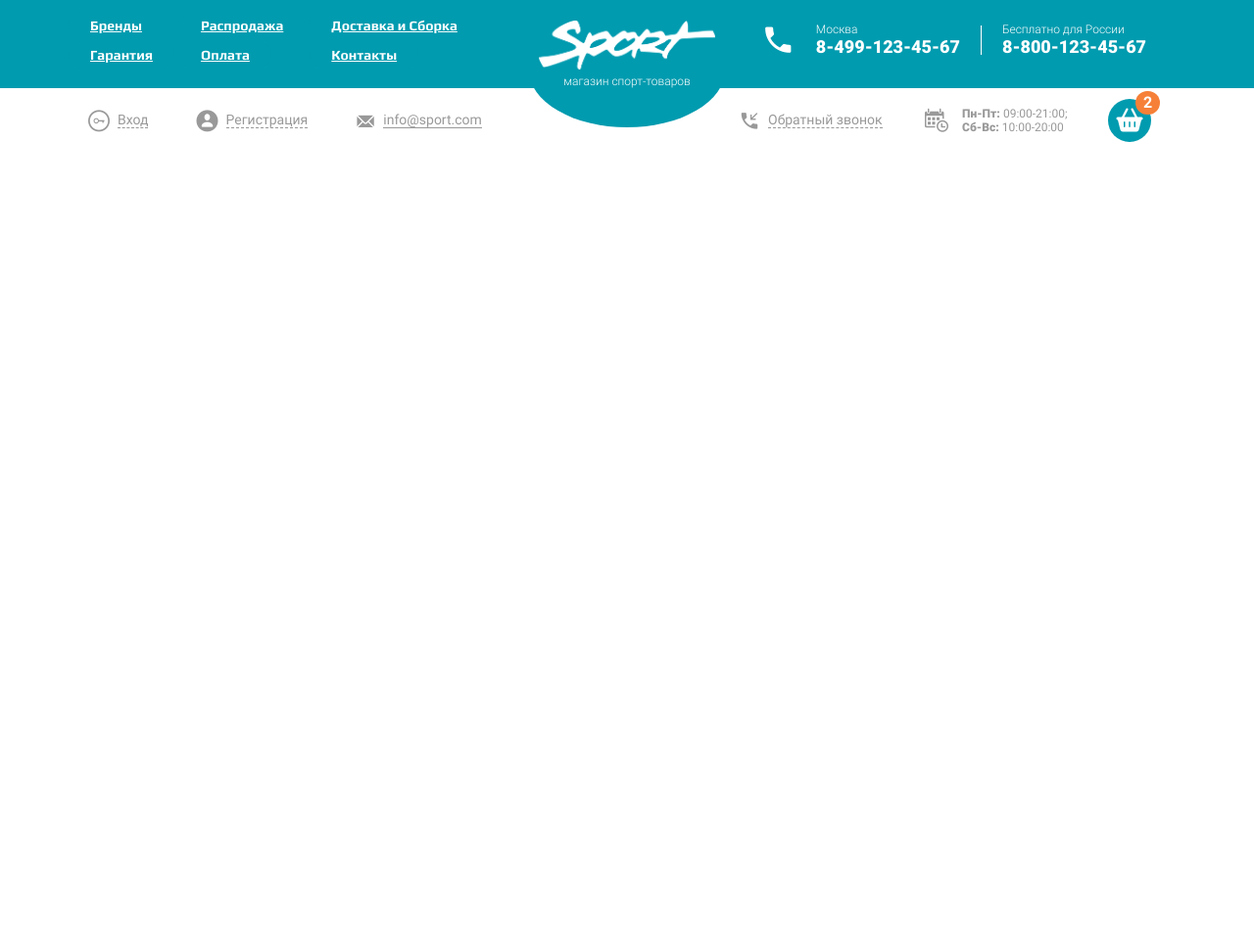
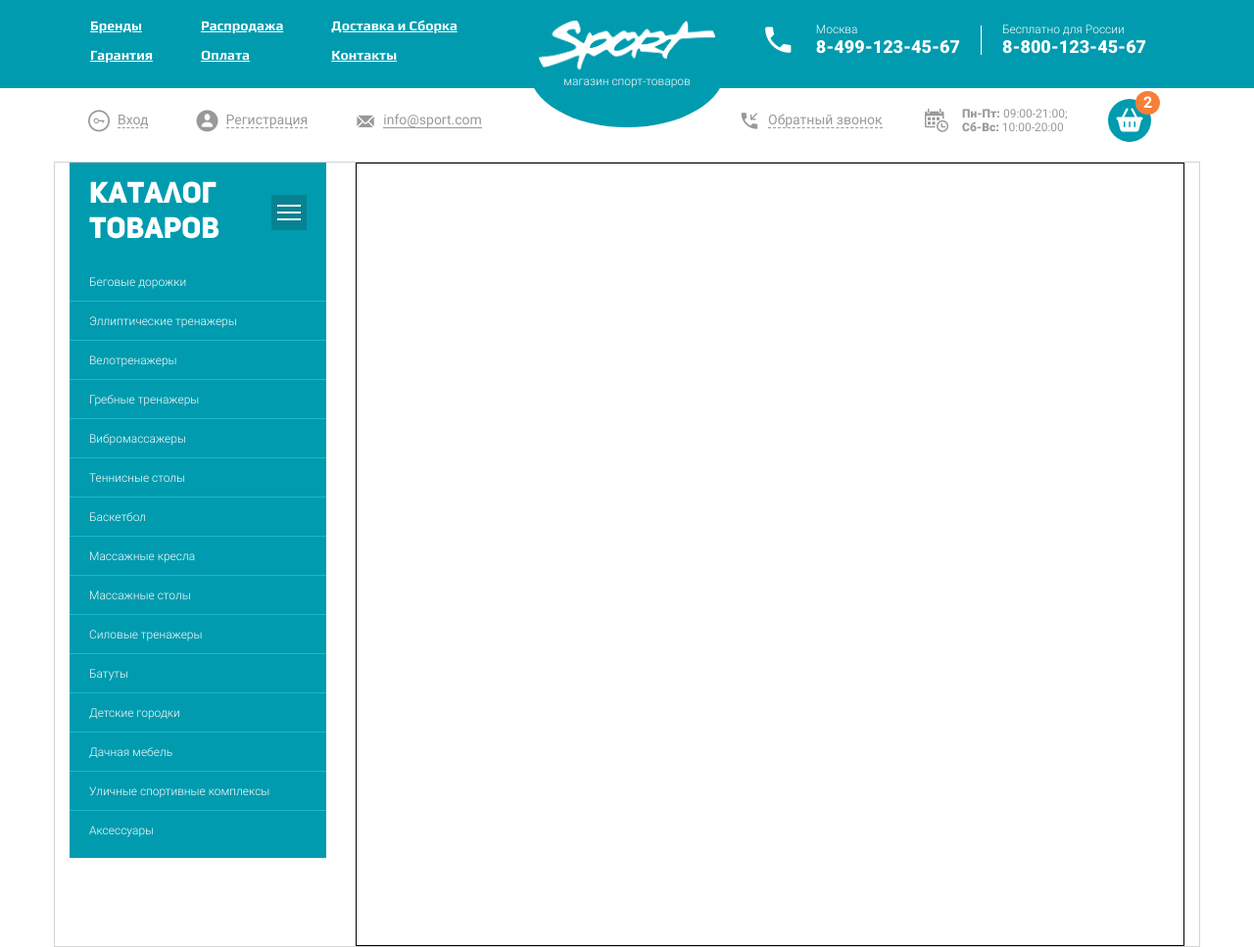
Before and after one commit to Electr0Nick/practice_onlinestore, a website: page src/index.html in a window 1280 px wide. Shown: the top 967 px of the page at 98% size. Before the commit the page ends 800 px from the top, so only its background shows below. Drawn offline with nearby package versions, Linux system fonts and the light colour scheme; files that its build step writes are made by us from their sources; files whose address does not match are found by name; a web font is replaced by a local one.

Commit message:
add catalogbar

```diff
--- a/package.json
+++ b/package.json
@@ -27,6 +27,7 @@
     "gulp-clean-css": "latest",
     "gulp-file-include": "latest",
     "gulp-fonter": "latest",
+    "gulp-group-css-media-queries": "latest",
     "gulp-imagemin": "latest",
     "gulp-newer": "latest",
     "gulp-notify": "latest",
--- /dev/null
+++ b/src/html/catalogbar.html
@@ -0,0 +1,29 @@
+<div class="catalogbar">
+  <div class="catalogbar__head">
+    <h3 class="catalogbar__title">каталог товаров</h3>
+    <div class="catalogbar__button">
+      <div class="catalogbar__btnline"></div>
+      <div class="catalogbar__btnline"></div>
+      <div class="catalogbar__btnline"></div>
+    </div>
+  </div>
+  <div class="catalogbar__body">
+    <ul class="catalogbar__list">
+      <li class="catalogbar__item"><a class="catalogbar__link" href="##">Беговые дорожки </a></li>
+      <li class="catalogbar__item"><a class="catalogbar__link" href="##">Эллиптические тренажеры</a></li>
+      <li class="catalogbar__item"><a class="catalogbar__link" href="##">Велотренажеры</a></li>
+      <li class="catalogbar__item"><a class="catalogbar__link" href="##">Гребные тренажеры</a></li>
+      <li class="catalogbar__item"><a class="catalogbar__link" href="##">Вибромассажеры</a></li>
+      <li class="catalogbar__item"><a class="catalogbar__link" href="##">Теннисные столы</a></li>
+      <li class="catalogbar__item"><a class="catalogbar__link" href="##">Баскетбол</a></li>
+      <li class="catalogbar__item"><a class="catalogbar__link" href="##">Массажные кресла</a></li>
+      <li class="catalogbar__item"><a class="catalogbar__link" href="##">Массажные столы</a></li>
+      <li class="catalogbar__item"><a class="catalogbar__link" href="##">Силовые тренажеры</a></li>
+      <li class="catalogbar__item"><a class="catalogbar__link" href="##">Батуты</a></li>
+      <li class="catalogbar__item"><a class="catalogbar__link" href="##">Детские городки</a></li>
+      <li class="catalogbar__item"><a class="catalogbar__link" href="##">Дачная мебель</a></li>
+      <li class="catalogbar__item"><a class="catalogbar__link" href="##">Уличные спортивные комплексы</a></li>
+      <li class="catalogbar__item"><a class="catalogbar__link" href="##">Аксессуары</a></li>
+    </ul>
+  </div>
+</div>
--- a/src/index.html
+++ b/src/index.html
@@ -10,11 +10,19 @@
 
     @@include('html/header.html')
 
-        <main>
+    <main class="main">
+      <div class="main__container container">
+        <div class="main__leftside">
 
+          @@include('html/catalogbar.html')
+
+        </div>
+        <div class="main__rightside">
+        </div>
+      </div>
     </main>
 
-        @@include('./html/footer.html')
+    @@include('html/footer.html')
 
   </div>
 
--- /dev/null
+++ b/src/scss/catalogbar.scss
@@ -0,0 +1,60 @@
+.catalogbar {
+  width: 100%;
+  color: $white;
+  background-color: $blue;
+  &__head {
+    display: flex;
+    justify-content: space-between;
+    align-items: center;
+    padding: 15px 20px;
+  }
+  &__title {
+    flex: 0 1 65%;
+    font-family: UniSansHeavyCaps, sans-serif;
+    font-size: 30px;
+    font-weight: 400;
+    cursor: default;
+  }
+  &__button {
+    display: flex;
+    flex-direction: column;
+    justify-content: center;
+    align-items: center;
+    gap: 5px;
+    width: 36px;
+    height: 36px;
+    background-color: $dark-blue;
+    cursor: pointer;
+  }
+  &__btnline {
+    width: 24px;
+    height: 2px;
+    background-color: $white;
+  }
+  &__body {
+    padding-bottom: 8px;
+  }
+  &__list {
+  }
+  &__item {
+    width: 100%;
+    height: 40px;
+    border-bottom: 1px solid $light-blue;
+    &:last-child {
+      border-bottom: none;
+    }
+  }
+  &__link {
+    display: flex;
+    align-items: center;
+    width: 100%;
+    height: 100%;
+    padding-left: 20px;
+    font-family: Roboto, sans-serif;
+    font-size: 12px;
+    font-weight: 300;
+    &:hover {
+      background-color: $dark-blue;
+    }
+  }
+}
--- a/src/scss/header.scss
+++ b/src/scss/header.scss
@@ -1,8 +1,9 @@
 .header {
+  margin-bottom: 5px;
   &__upblock {
     height: 90px;
     background-color: $blue;
-    color: #fff;
+    color: $white;
     @media($media-mw3){
       height: 60px;
     }
@@ -106,7 +107,7 @@
   &__iconline {
     width: 100%;
     height: 2px;
-    background-color: #fff;
+    background-color: $white;
     transition: 300ms;
   }
   &__nav {
@@ -161,7 +162,7 @@
   }
   &__link {
     padding: 5px 22px;
-    color: #fff;
+    color: $white;
     font-family: Play, sans-serif;
     font-size: 14px;
     font-weight: 700;
@@ -240,7 +241,7 @@
   &__line {
     width: 1px;
     height: 30px;
-    background-color: #fff;
+    background-color: $white;
     @media ($media-mw1){
       height: 25px;
     }
@@ -419,7 +420,7 @@
     border-radius: 12px;
     padding: 4px 8px;
     background-color: $orange;
-    color: #fff;
+    color: $white;
     font-family: Roboto, sans-serif;
     font-size: 16px;
     line-height: 16px;
--- /dev/null
+++ b/src/scss/main.scss
@@ -0,0 +1,21 @@
+.main {
+
+  &__container {
+    display: flex;
+    gap: 30px;
+    border: 1px solid lightgray;
+  }
+
+  &__leftside {
+    flex: 0 0 23%;
+
+    min-height: 100vh;// temp
+  }
+
+  &__rightside {
+    flex: 1 0 70%;
+    border: 1px solid #000;
+
+    min-height: 100vh;// temp
+  }
+}
--- a/src/scss/style.scss
+++ b/src/scss/style.scss
@@ -15,9 +15,10 @@
 // $lite-grey_text: #dadada;
 // $dark-grey_text: #666666;
 
+$white: #fff;
 $light-blue: #1ab9ce;
+$blue: #009baf;
 $dark-blue: #068292;
-$blue: #009baf;
 $grey_text: #999999;
 $orange: #f68038;
 
@@ -39,7 +40,7 @@ body {
     min-height: 100%;
     overflow: hidden;
 
-    min-height: 100vh;// temp
+    min-height: 200vh;// temp
 }
 
 // ----------------------------------------------container----------------------------------------------
@@ -53,4 +54,6 @@ body {
 // ----------------------------------------------import----------------------------------------------
 @import 'components.scss';
 @import 'header.scss';
+@import 'main.scss';
+@import 'catalogbar.scss';
 @import 'footer.scss';
```
Also changed, not shown: gulp/tasks/scss.js (+6 -4 lines), dist/css/style.css, dist/css/style.min.css, dist/index.html, 2 other files. Lines whose indentation alone changed are shown as unchanged.
